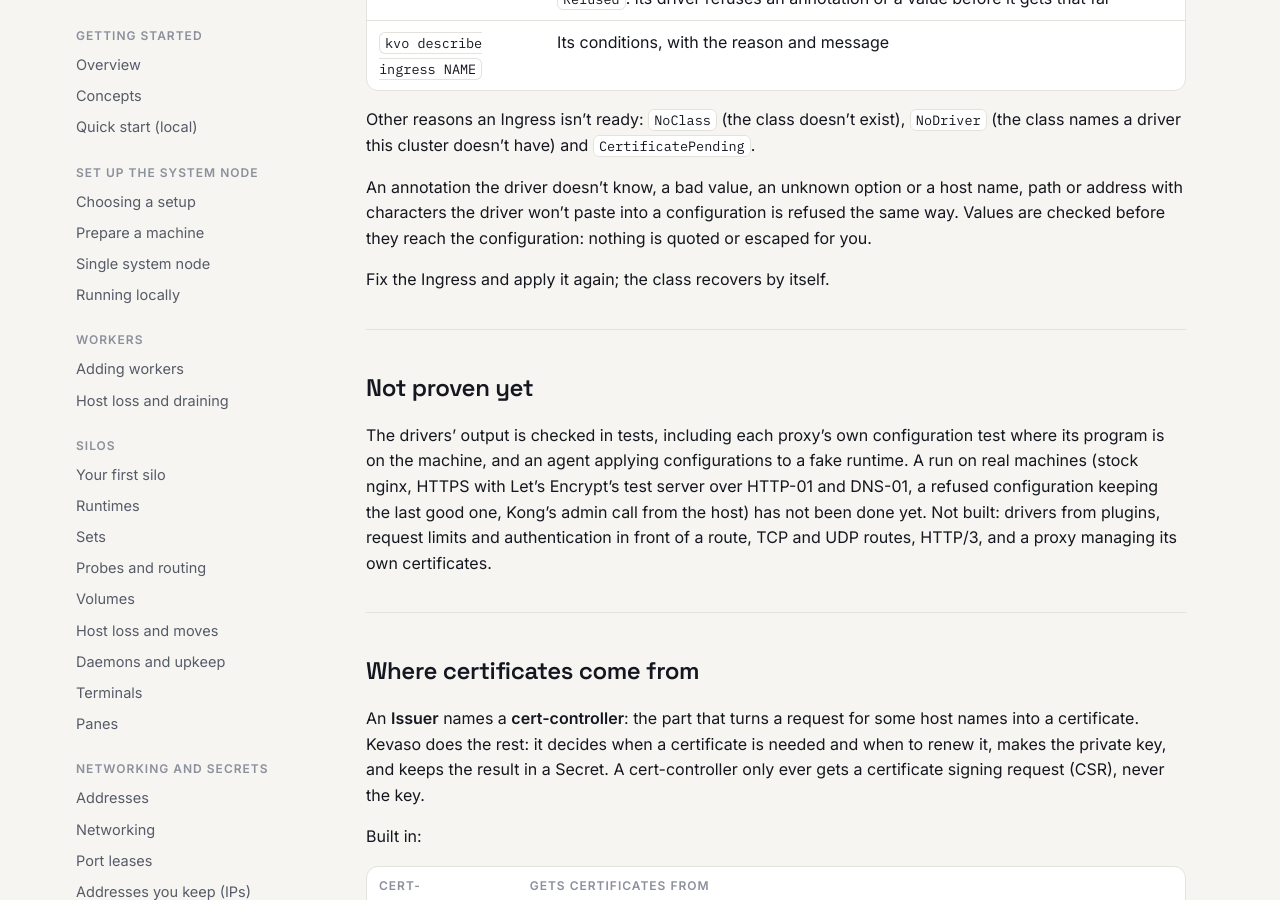
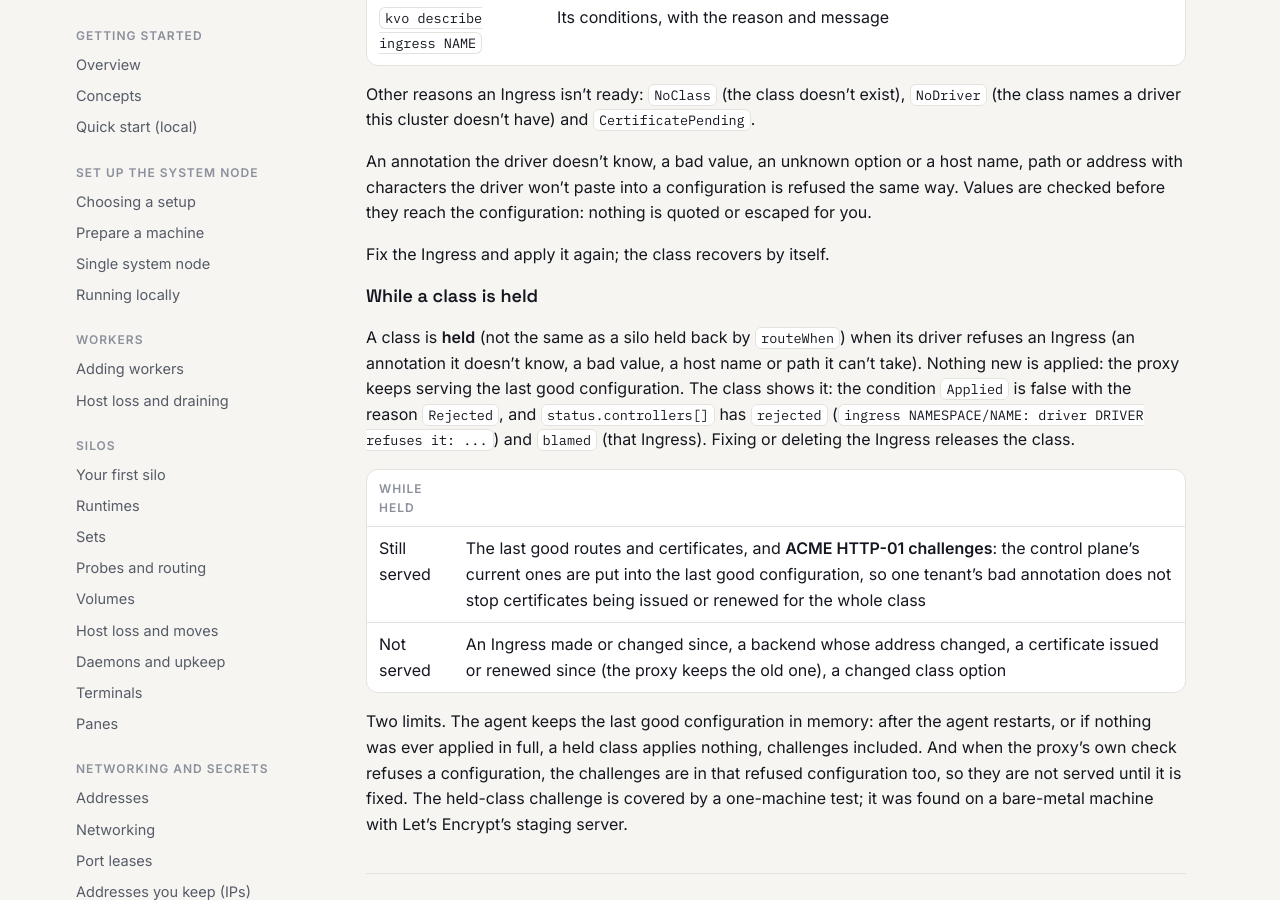
Before and after one commit to dlebee/kevaso-docs, a Jekyll site: the page built from ingress.md, in a window 1280 px wide and 900 px high, scrolled down 8484 px. Built offline with Jekyll 4.4.1, drawn with Linux system fonts in a browser that asks for light colours; some of the changed text lies outside the part shown.

Commit message:
docs: networking, ingress (held classes) and provider pages checked against the code
Co-Authored-By: Claude <noreply@anthropic.com>
Signed-off-by: David Lebee <david@lebee.info>

````diff
--- a/ingress.md
+++ b/ingress.md
@@ -166,7 +166,7 @@ spec:
 | `controller.silo` or `controller.siloSet` | The silo, or the SiloSet whose instances all run the proxy (one of the two) |
 | `controller.options` | The driver's options |
 | `public` | Reachable from the internet |
-| `dns` | `{ provider, ttl }`: publish every host name of this class through a DNS provider, pointing at the controller's address. `ttl` is in seconds (300). See [Linode]({{ '/providers/linode/' | relative_url }}) |
+| `dns` | `{ provider, ttl }`: publish every host name of this class through a DNS provider, pointing at the controller's address. `ttl` is in seconds (300). The provider comes from a [provider plugin]({{ '/extending/plugins/' | relative_url }}); its page says how |
 
 Where certificates come from is each Ingress's choice (below).
 
@@ -298,6 +298,25 @@ checked before they reach the configuration: nothing is quoted or escaped for yo
 
 Fix the Ingress and apply it again; the class recovers by itself.
 
+### While a class is held
+
+A class is **held** (not the same as a silo held back by `routeWhen`) when its driver refuses an Ingress (an annotation it doesn't know, a bad value, a host
+name or path it can't take). Nothing new is applied: the proxy keeps serving the last good configuration.
+The class shows it: the condition `Applied` is false with the reason `Rejected`, and
+`status.controllers[]` has `rejected` (`ingress NAMESPACE/NAME: driver DRIVER refuses it: ...`) and
+`blamed` (that Ingress). Fixing or deleting the Ingress releases the class.
+
+| While held | |
+|---|---|
+| Still served | The last good routes and certificates, and **ACME HTTP-01 challenges**: the control plane's current ones are put into the last good configuration, so one tenant's bad annotation does not stop certificates being issued or renewed for the whole class |
+| Not served | An Ingress made or changed since, a backend whose address changed, a certificate issued or renewed since (the proxy keeps the old one), a changed class option |
+
+Two limits. The agent keeps the last good configuration in memory: after the agent restarts, or if
+nothing was ever applied in full, a held class applies nothing, challenges included. And when the
+proxy's own check refuses a configuration, the challenges are in that refused configuration too, so
+they are not served until it is fixed. The held-class challenge is covered by a one-machine test; it
+was found on a bare-metal machine with Let's Encrypt's staging server.
+
 ---
 
 ## Not proven yet
@@ -402,7 +421,7 @@ PROGRAM cleanup _acme-challenge.status.example.com. VALUE
 The name ends with a dot. It's the same convention as lego's `exec` provider, so scripts written
 for lego work here.
 
-Any program in `/etc/kevaso/dns-providers/` is a provider, named after its file. For example, for a
+Any program in `/etc/kevaso/dns-providers/` is a provider, named after its file. Names are lowercase letters, digits and dashes. A provider program is stopped after 2 minutes. For example, for a
 DNS server that accepts dynamic updates (BIND, Knot, PowerDNS), save this as
 `/etc/kevaso/dns-providers/bind` on the control-plane host:
 
@@ -462,7 +481,7 @@ The certificate and its key land in the Secret `internal-wildcard-tls`, renewed
 ### Other tools: certbot and friends
 
 When you'd rather use a tool you already have, register it as a cert-controller. Any program in
-`/etc/kevaso/cert-controllers/` is one, named after its file. Kevaso runs it as `PROGRAM issue` and
+`/etc/kevaso/cert-controllers/` is one, named after its file. Kevaso runs it as `PROGRAM issue` (stopped after 10 minutes) and
 writes the request to its standard input as JSON:
 
 ```json
@@ -478,7 +497,7 @@ It reads the certificate chain back from the program's standard output, in PEM,
 certificate first. Whatever the program prints to standard error goes to Kevaso's log. `config` is
 whatever the Issuer gives it.
 
-For example, certbot with its Cloudflare plugin, as `/etc/kevaso/cert-controllers/certbot`:
+For example, certbot with a DNS plugin for your DNS host (here `DNSHOST`), as `/etc/kevaso/cert-controllers/certbot`:
 
 ```sh
 #!/bin/sh
````
Also changed, not shown: other parts of ingress.md (+2 -2 lines), networking.md (+11 -6 lines), networking/ips.md (+3 -3 lines), networking/leases.md (+7 -5 lines), providers/juicefs.md (+13 -7 lines), providers/linode.md (+12 -6 lines).
